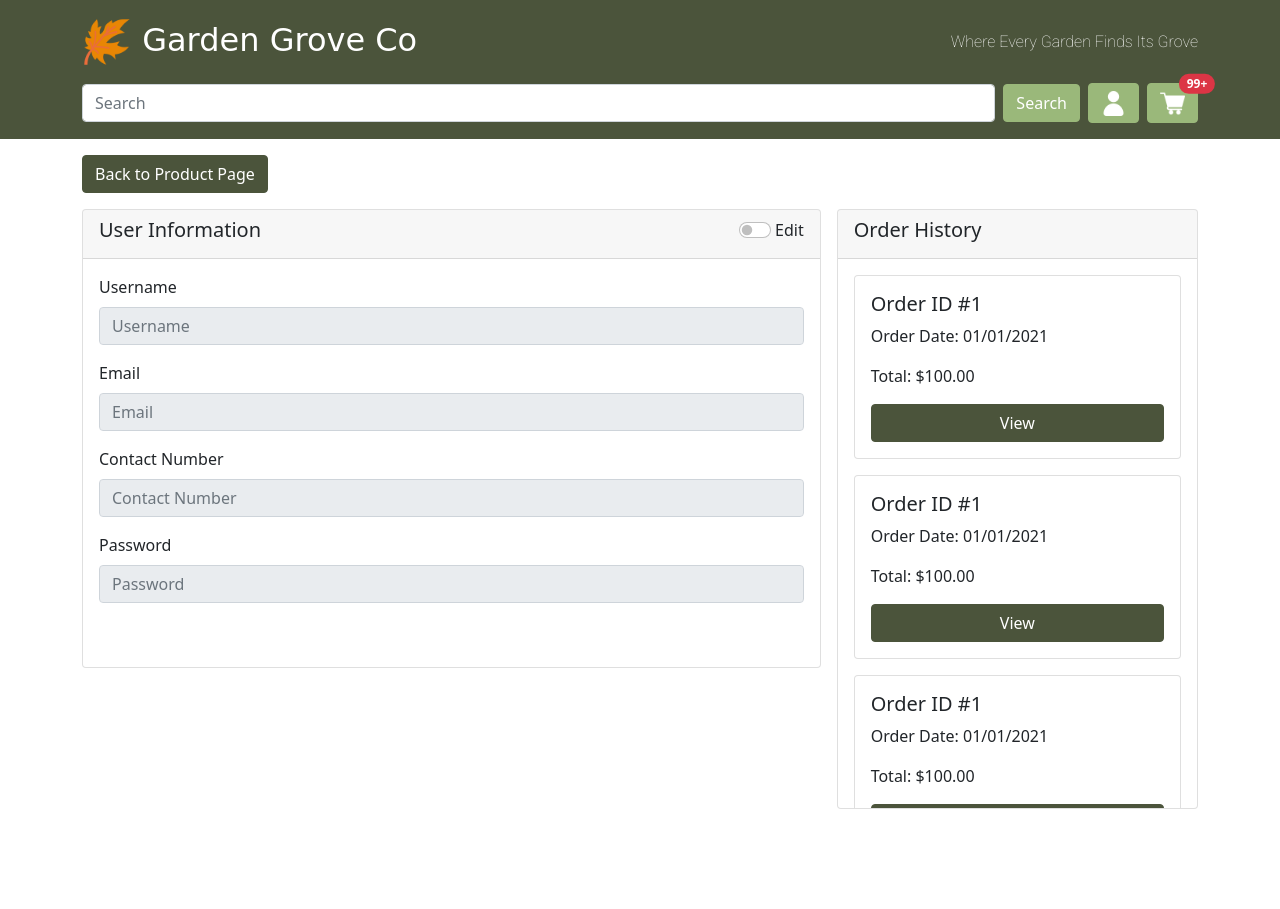
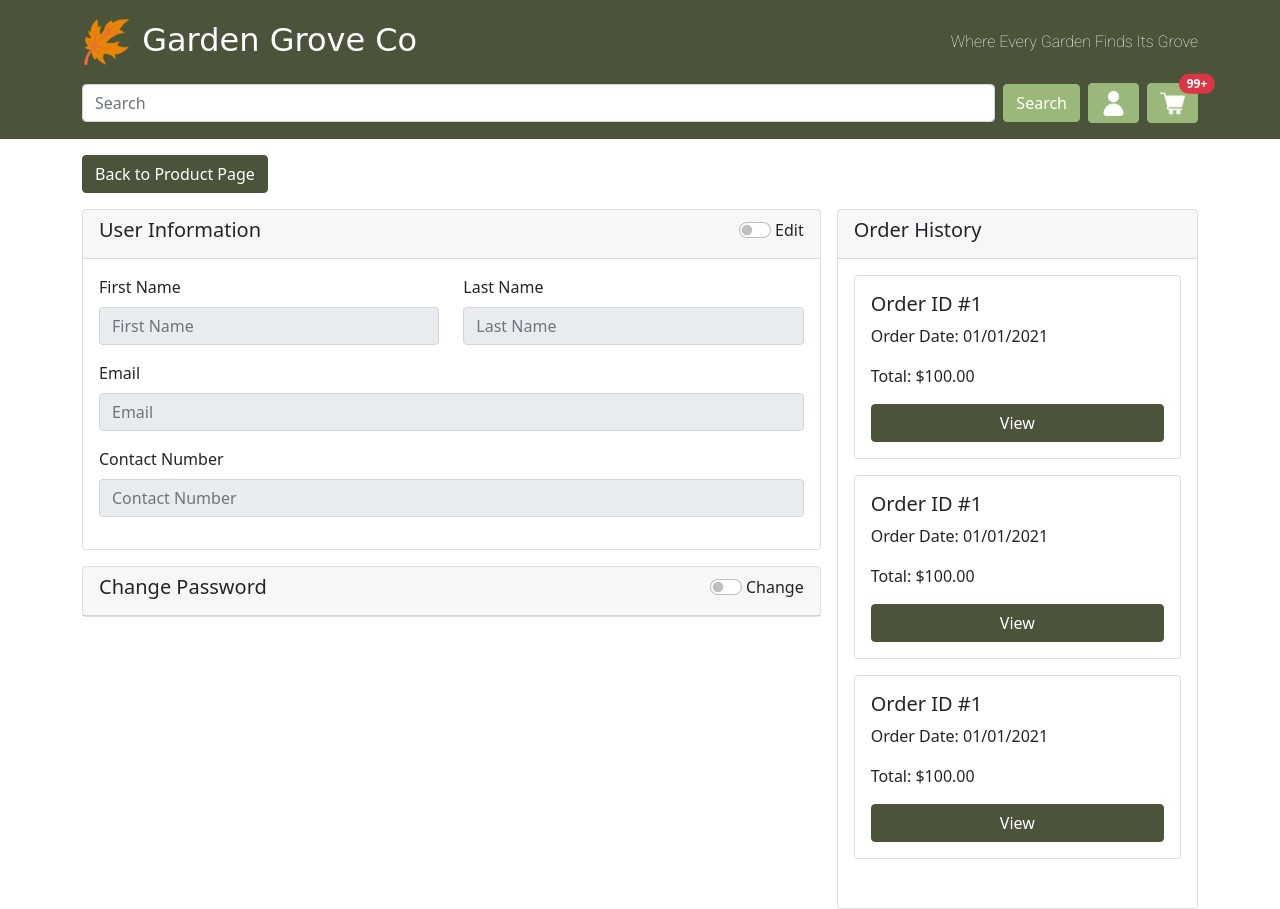
Before and after one commit to dhnxx/Grove-Plant-Ecommerce-Site, a PHP site: page /user-profile.html in a window 1280 px wide. Before the commit the page ends 809 px from the top, so only its background shows below. Run offline with PHP 8.4, Linux system fonts and the light colour scheme; some web fonts are replaced.

Commit message:
Add Change Password Form

```diff
--- a/clickable-prototype/pages/assets/css/style.css
+++ b/clickable-prototype/pages/assets/css/style.css
@@ -269,7 +269,5 @@ label.form-check-label:focus,
 
 /* local styles - user profile */
 .user-profile-container {
-    max-height: 600px;
-    width: 100%;
-    object-fit: cover;
+    min-height: 700px;
 }
--- a/clickable-prototype/pages/user-profile.html
+++ b/clickable-prototype/pages/user-profile.html
@@ -38,15 +38,22 @@
                 });
 
                 // Hide save button on user information when the edit toggle is off
-                $("#flexSwitchCheckDefault").click(function () {
+                $("#edit-information-switch").click(function () {
                     if ($(this).is(":checked")) {
                         $("#save-information").removeClass("d-none");
                         $(".user-input input").removeAttr("readonly");
-                        $("#confirm-password-field").removeClass("d-none");
                     } else {
                         $("#save-information").addClass("d-none");
                         $(".user-input input").attr("readonly", true);
-                        $("#confirm-password-field").addClass("d-none");
+                    }
+                });
+
+                // Hide save button on change password when the edit toggle is off
+                $("#edit-password-switch").click(function () {
+                    if ($(this).is(":checked")) {
+                        $("#change-password-body").removeClass("d-none");
+                    } else {
+                        $("#change-password-body").addClass("d-none");
                     }
                 });
 
@@ -134,8 +141,8 @@
         </div>
         <div class="container mt-3">
             <div class="row g-3">
-                <div class="col-12 col-md-8">
-                    <div class="card user-profile-container">
+                <div class="col-12 col-md-8 user-profile-container">
+                    <div class="card">
                         <div class="card-header">
                             <div class="row">
                                 <div class="col">
@@ -146,9 +153,11 @@
                                         <input
                                             class="form-check-input me-1"
                                             type="checkbox"
-                                            id="flexSwitchCheckDefault"
+                                            id="edit-information-switch"
                                         />
-                                        <label class="form-check-label" for="flexSwitchCheckDefault"
+                                        <label
+                                            class="form-check-label"
+                                            for="edit-information-switch"
                                             >Edit</label
                                         >
                                     </div>
@@ -157,15 +166,29 @@
                         </div>
                         <div class="card-body user-input">
                             <form action="">
-                                <div class="mb-3">
-                                    <label for="username" class="form-label">Username</label>
+                                <div class="mb-3 row">
+                                    <div class="col-6">
+                                        <label for="first_name" class="form-label"
+                                            >First Name</label
+                                        >
                                         <input
                                             type="text"
                                             class="form-control"
-                                        id="username"
-                                        placeholder="Username"
+                                            id="first_name"
+                                            placeholder="First Name"
                                             readonly
                                         />
+                                    </div>
+                                    <div class="col-6">
+                                        <label for="username" class="form-label">Last Name</label>
+                                        <input
+                                            type="text"
+                                            class="form-control"
+                                            id="last_name"
+                                            placeholder="Last Name"
+                                            readonly
+                                        />
+                                    </div>
                                 </div>
                                 <div class="mb-3">
                                     <label for="email" class="form-label">Email</label>
@@ -187,17 +210,54 @@
                                         readonly
                                     />
                                 </div>
+                                <div class="d-grid mt-3 d-none" id="save-information">
+                                    <input type="submit" class="btn btn-primary" value="Save" />
+                                </div>
+                            </form>
+                        </div>
+                    </div>
+                    <div class="card mt-3">
+                        <div class="card-header">
+                            <div class="row">
+                                <div class="col">
+                                    <h5 class="card-title">Change Password</h5>
+                                </div>
+                                <div class="col-auto">
+                                    <div class="form-check form-switch d-flex justify-content-end">
+                                        <input
+                                            class="form-check-input me-1"
+                                            type="checkbox"
+                                            id="edit-password-switch"
+                                        />
+                                        <label class="form-check-label" for="edit-password-switch"
+                                            >Change</label
+                                        >
+                                    </div>
+                                </div>
+                            </div>
+                        </div>
+                        <div class="card-body d-none" id="change-password-body">
                             <div class="mb-3">
-                                    <label for="password" class="form-label">Password</label>
+                                <label for="password" class="form-label">Current Password</label>
                                 <input
                                     type="password"
                                     class="form-control"
-                                        id="password"
+                                    id="current_password"
+                                    placeholder="Current Password"
+                                    readonly
+                                />
+                            </div>
+                            <div class="mb-3">
+                                <label for="password" class="form-label">New Password</label>
+                                <input
+                                    type="password"
+                                    class="form-control"
+                                    id="new_password"
                                     placeholder="Password"
                                     readonly
                                 />
                             </div>
-                                <div class="mb-3 d-none" id="confirm-password-field">
+                            <div class="mb-3" id="confirm-password-field">
                                 <label for="confirm-password" class="form-label"
                                     >Confirm Password</label
                                 >
@@ -209,15 +269,9 @@
                                     readonly
                                 />
                             </div>
-                                <div class="d-grid mt-5">
-                                    <input
-                                        type="submit"
-                                        class="btn btn-primary d-none"
-                                        id="save-information"
-                                        value="Save"
-                                    />
+                            <div class="d-grid mt-3" id="save-password">
+                                <input type="submit" class="btn btn-primary" value="Change Password" />
                             </div>
-                            </form>
                         </div>
                     </div>
                 </div>
```
Lines whose indentation alone changed are shown as unchanged.
